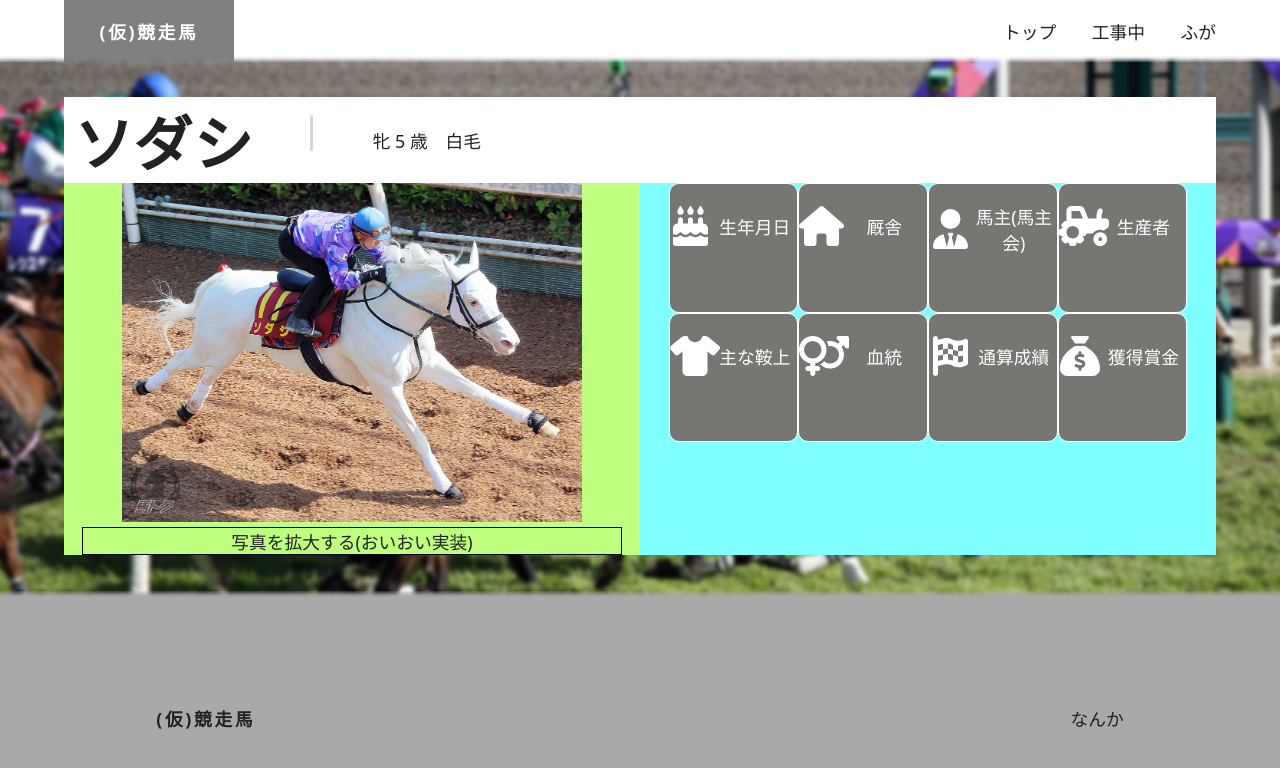
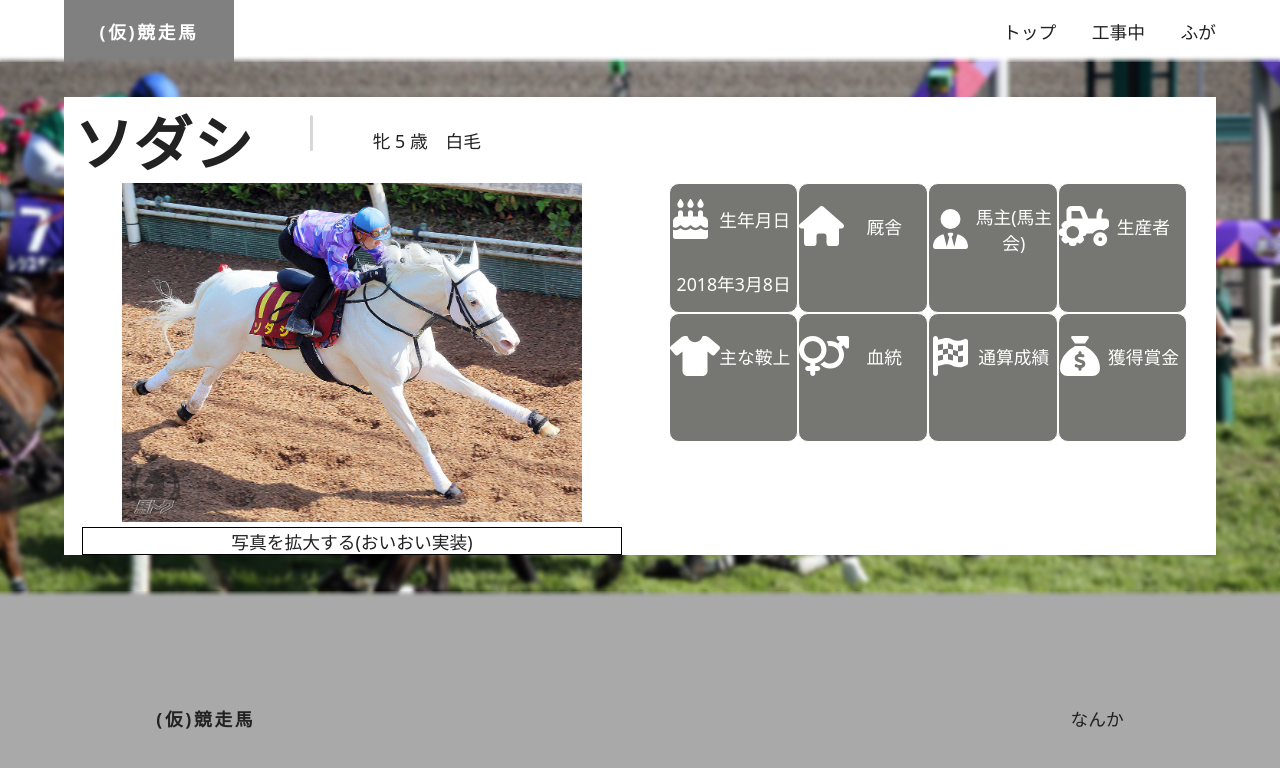
Before and after one commit to arubaito/kyosoba-front, a Next.js app: page /horse in a window 1280 px wide. Shown: the top 768 px of the page. Built offline with nearby package versions, Linux system fonts and the light colour scheme.

Commit message:
デモ用に一部ハードコーディングや色合いを修正

```diff
--- a/components/ichiran.jsx
+++ b/components/ichiran.jsx
@@ -25,10 +25,10 @@ export default function Ichiran({setShow}){
             <tbody className={styles.data}>
                 <tr>
                     <td>
-                        <Link href="/horse"><div>マリモダイヤモンド</div></Link>
+                        <Link href="/horse"><div>ソダシ</div></Link>
                     </td>
                     <td>
-                        <SeireiIcon>牝4</SeireiIcon>
+                        <SeireiIcon>牝5</SeireiIcon>
                     </td>
                     <td>
                         <MiruButton eventHandler={openModal} />
--- a/components/utils/UmaInfoIcon/UmaInfo_Birthday.jsx
+++ b/components/utils/UmaInfoIcon/UmaInfo_Birthday.jsx
@@ -8,7 +8,7 @@ export default function UmaInfoBirthday({birthday}){
         <UmaInfo>
             <FontAwesomeIcon className={styles.icon} icon={faCakeCandles} />
             <p className={styles.title}>生年月日</p>
-            <p className={styles.contents}>{birthday}</p>
+            <p className={styles.contents}>2018年3月8日</p>
         </UmaInfo>
     );
 }
--- a/styles/page/horse.module.css
+++ b/styles/page/horse.module.css
@@ -5,11 +5,11 @@
 /* 写真の配置 */
 .horsePictureContainer{
     text-align: center;
-    background-color: rgba(128, 255, 0, 0.5);
+    /* background-color: rgba(128, 255, 0, 0.5); */
 }
 
 .horseInfoDetail{
-    background-color: rgba(0, 255, 255, 0.5);
+    /* background-color: rgba(0, 255, 255, 0.5); */
 }
 
 /* フレキシブルボックス */
```
